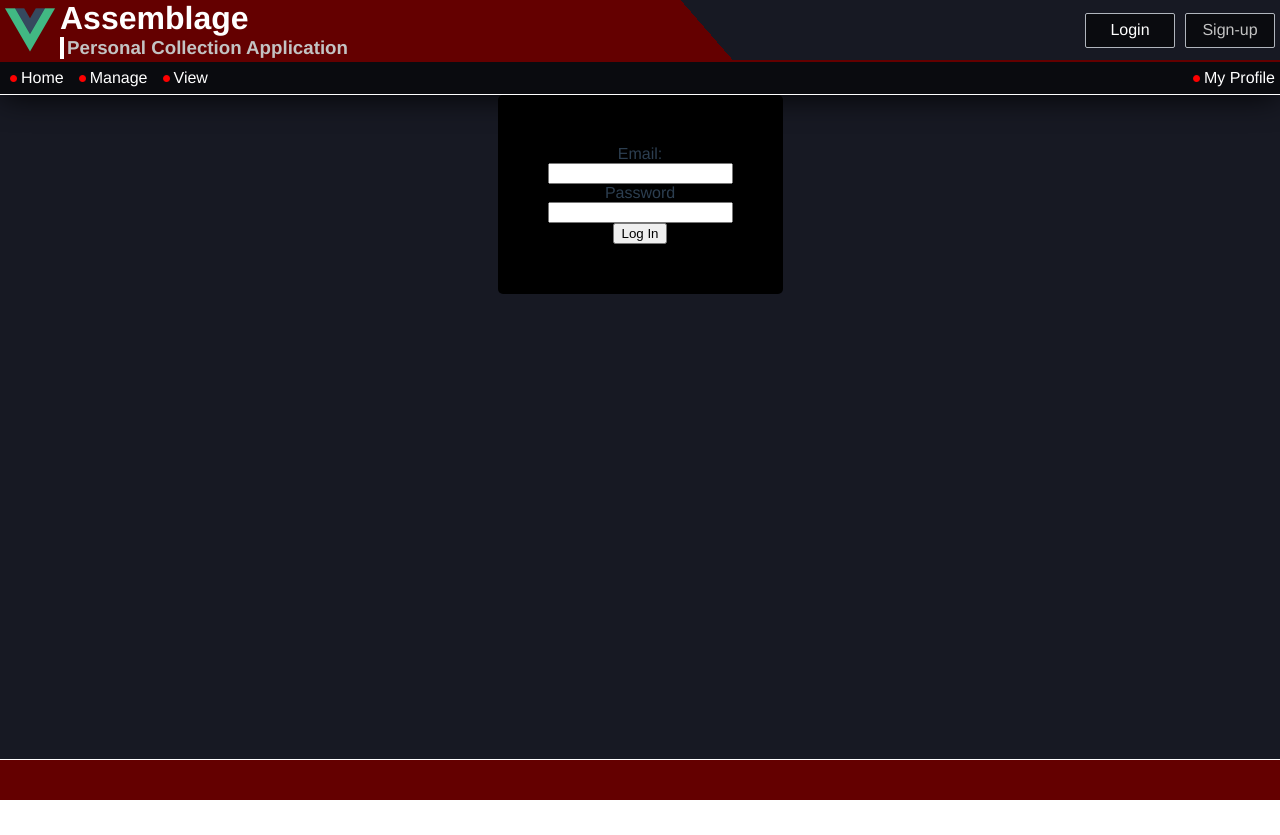
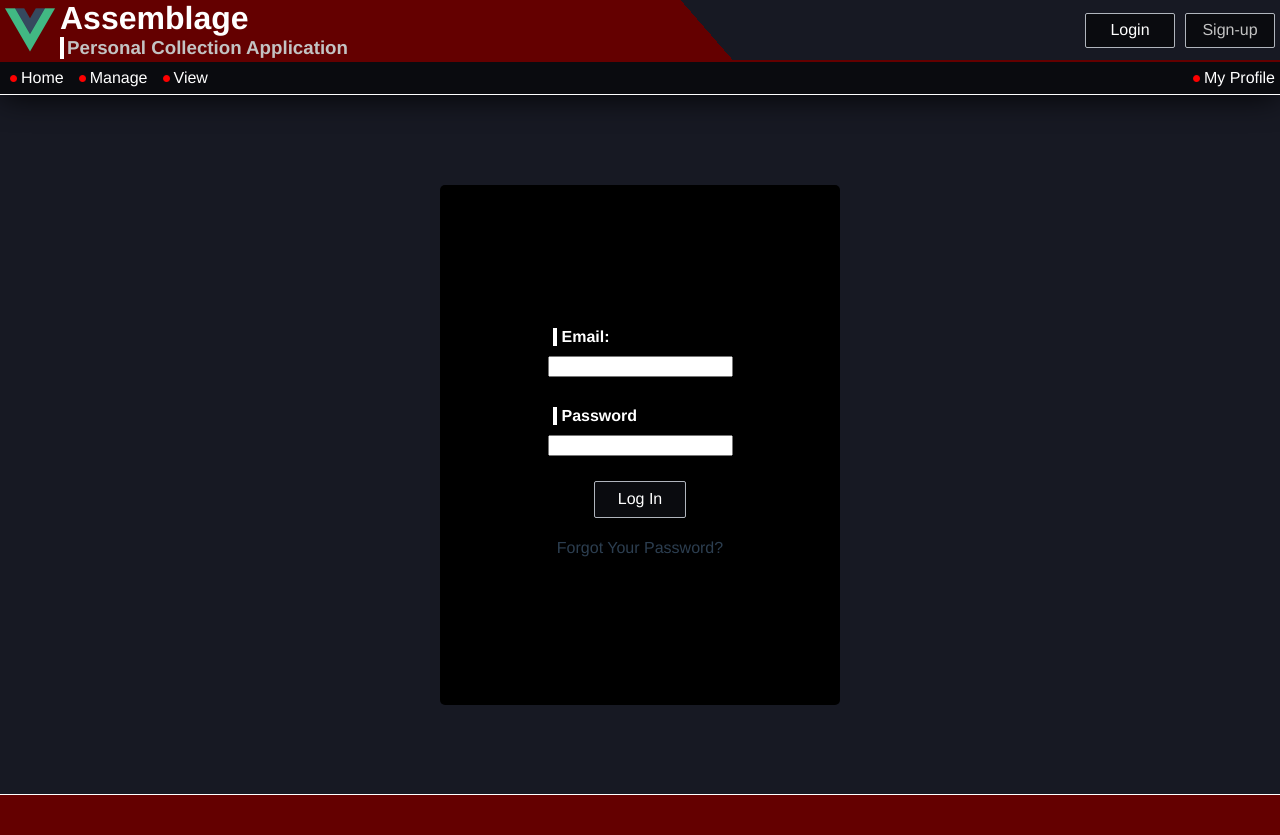
Before and after one commit to Wedbeveloper/assemblage, a Vue app: page /login in a window 1280 px wide. Before the commit the page ends 800 px from the top, so only its background shows below. Built offline with nearby package versions, Linux system fonts and the light colour scheme.

Commit message:
modified:   src/App.vue 	modified:   src/components/content/ConsoleMember.vue 	modified:   src/views/Login.vue 	modified:   src/views/Manage.vue

```diff
--- a/src/App.vue
+++ b/src/App.vue
@@ -1,7 +1,7 @@
 <template>
   <HeaderComponent class="header"/>
   <div class="content">
-    <router-view :user=this.userInfo :consoles=this.userConsoles :games=this.userGames :token=this.userToken @emitInfo="getUserInfo"/>
+    <router-view :user=this.userInfo :consoles=this.userConsoles :games=this.userGames :token=this.userToken @emitInfo="getUserInfo" :key="$route.fullPath"/>
   </div>
   <FooterComponent class="footer"/>
 </template>
--- a/src/components/content/ConsoleMember.vue
+++ b/src/components/content/ConsoleMember.vue
@@ -1,6 +1,6 @@
 <template>
     <div @click="$emit('get-selected-console', this.emittedAttributes)" class="list-member-wrapper">
-        <div class="console-logo">Image</div>
+        <img class="console-logo" :src="this.consoleLogo"/>
         <p class="console-name">{{ consoleName }}</p>
         <div class="delete-button-wrapper">
 
@@ -56,8 +56,7 @@ export default {
   color: white;
 }
 .console-logo {
-    flex: 1;
-    width: 100%;
+    width:20%;
 }
 .console-name {
     flex: 3;
--- a/src/views/Login.vue
+++ b/src/views/Login.vue
@@ -1,14 +1,18 @@
 <template>
     <div class="form-wrapper">
       <div class="input-wrapper">
-          <label for="email-input">Email:</label>
+        <div class="cred-wrapper">
+          <label for="email-input"><h4>Email:</h4></label>
           <input type="email" name="email-input" v-model="email">
+        </div>
+        <div class="cred-wrapper">
+          <label for="password-input"><h4>Password</h4></label>
+          <input type="password" name="password-input" v-model="password">
+        </div>
+          <div @click="(login())" role="button" class="login-button"><p class="sign-up">Log In</p></div>
+          <div class="forgot-password-wrapper"><p>Forgot Your Password?</p></div>
+      </div>
 
-          <label for="password-input">Password</label>
-          <input type="password" name="password-input" v-model="password">
-
-          <button @click="(login())">Log In</button>
-      </div>
     </div>
 </template>
 
@@ -72,7 +76,7 @@ export default {
     flex-direction: column;
     align-items: center;
     justify-content: center;
-    height: 100%;
+    height: 700px;
 }
 .input-wrapper {
     display: flex;
@@ -82,5 +86,43 @@ export default {
     background-color: black;
     padding: 50px;
     border-radius: 5px;
+    height: 60%;
+    width: 300px;
+}
+.cred-wrapper{
+  display: flex;
+  flex-direction: column;
+  margin-bottom: 20px;
+
+}
+h4 {
+  margin: 2px;
+  text-align: left;
+  border-left: 4px solid white;
+  margin-left: 5px;
+  margin-top: 10px;
+  margin-bottom: 10px;
+  padding-left: 5px;
+  color: white;
+}
+.login-button {
+    display: flex;
+    justify-content: center;
+    align-items: center;
+    background-color: #0a0b0f;
+    margin: 5px;
+    height: 35px;
+    min-width: 90px;
+    border: 1px solid #b0b5bd;
+    border-radius: 2px;
+}
+.login-button:hover {
+    background-color: #640000;
+    cursor: pointer;
+}
+.login-button p {
+    margin: 0;
+    text-align: center;
+    color: white;
 }
 </style>
--- a/src/views/Manage.vue
+++ b/src/views/Manage.vue
@@ -5,15 +5,18 @@
       <div class="input-wrapper">
         <h4>Add Console</h4>
         <div class="interactables">
-            <input v-model="this.consoleInput" class="text-box" type="text"/>
-            <div role="button" class="add-button">Add</div>
+            <input v-model="this.consoleInput" @keyup="this.searchForConsole(this.consoleInput)" class="text-box" type="text"/>
+            <div id="search-list-console-container" class="search-list-console-container">
+              <p @click="this.setConsoleTextValAndHide(value.name, 'search-list-console-container')" class="search-list-member" v-for="value in idgbConsoleResponse" :key="value.id">{{ value.name }}</p>
+            </div>
+            <div @click="this.setCurrentConsoleThenAdd(this.consoleInput)" role="button" class="add-button">Add</div>
         </div>
       </div>
       <div class="list-container-wrapper">
         <div class="list-container">
           <h4>Consoles</h4>
           <div class="list-box">
-            <ConsoleMember v-for="value in consoles" :key="value.id" :console="value" @get-selected-console="setCurrentConsole"/>
+            <ConsoleMember v-for="value in consolesInList" :key="value.id" :console="value" @get-selected-console="setCurrentConsoleGames"/>
           </div>
         </div>
       </div>
@@ -23,8 +26,8 @@
         <h4>Add Game</h4>
           <div class="interactables">
             <input v-model="this.gameInput" @keyup="this.searchForGame(this.gameInput)" class="text-box" type="text"/>
-            <div id="search-list-container" class="search-list-container">
-              <p class="search-list-member" v-for="value in idgbResponse" :key="value.id">{{ value.name }}</p>
+            <div id="search-list-game-container" class="search-list-game-container">
+              <p @click="this.setGameTextValAndHide(value.name, 'search-list-game-container')" class="search-list-member" v-for="value in idgbGameResponse" :key="value.id">{{ value.name }}</p>
             </div>
 
             <div role="button" class="add-button">Add</div>
@@ -36,7 +39,6 @@
           <div class="list-box">
             <template v-for="value in games" :key="value.id">
               <GameMember v-if="value['belongs-to-console'] == this.currentConsoleId" :game="value"/>
-
             </template>
           </div>
         </div>
@@ -60,6 +62,7 @@ export default {
   },
   data() {
     return {
+      consolesInList: this.consoles,
       currentConsoleName: '',
       currentConsoleId: 0,
       testThing: '',
@@ -67,44 +70,121 @@ export default {
       gameInput: '',
       idgbClientId: 'di4ew7ow32kxxcgie9bzbfc0ear8u5',
       idgbResponse: {},
+      idgbGameResponse: {},
+      idgbConsoleResponse: {},
       idgbCreds: {
         access_token: "zan1k18v95233iy51sq6c15dlk8a53",
         expires_in: 4802039,
         token_type: "bearer"
-      }
+      },
+      addedGame: {},
+      addedConsole: {},
     }
   },
   methods: {
-    setCurrentConsole(passedConsole) {
+    setCurrentConsoleGames(passedConsole) {
       this.currentConsoleName = passedConsole.name;
       this.currentConsoleId = passedConsole.id;
       this.testThing = this.games[0];
       console.log(this.testThing["belongs-to-console"])
     },
+    searchForConsole(consoleInput) {
+      let requestAuthHeader = {['Client-ID']: this.idgbClientId, Authorization:'Bearer zan1k18v95233iy51sq6c15dlk8a53'}
+      console.log(requestAuthHeader)
+      axios.post('http://localhost:8080/https://api.igdb.com/v4/platforms', 'search "' + consoleInput + '"; fields name;', {
+        headers: requestAuthHeader
+      })
+      .then(response => this.handleIdgbConsoleReturn(response.data)).catch((error) => console.log(error))
+      console.log(consoleInput)
+      console.log('search "' + consoleInput + '"; fields name;')
+      let currentContainer = document.getElementById('search-list-console-container')
+      this.controlBorder(consoleInput, currentContainer);
+      if(currentContainer.style.display !== 'flex') {
+        currentContainer.style.display = 'flex';
+      }
+    },
     searchForGame(gameInput) {
       let requestAuthHeader = {['Client-ID']: this.idgbClientId, Authorization:'Bearer zan1k18v95233iy51sq6c15dlk8a53'}
       console.log(requestAuthHeader)
-      axios.post('http://localhost:8080/https://api.igdb.com/v4/games', 'search "' + this.gameInput + '"; fields name;', {
+      axios.post('http://localhost:8080/https://api.igdb.com/v4/games', 'search "' + gameInput + '"; fields name, cover;', {
         headers: requestAuthHeader
       })
-      .then(response => this.handleIdgbReturn(response.data)).catch((error) => console.log(error))
+      .then(response => this.handleIdgbGameReturn(response.data)).catch((error) => console.log(error))
       console.log(gameInput)
-      console.log('search "' + this.gameInput + '"; fields name;')
-      this.controlBorder(this.gameInput);
+      console.log('search "' + gameInput + '"; fields name;')
+      let currentContainer = document.getElementById('search-list-game-container')
+      this.controlBorder(gameInput, currentContainer);
+      if(currentContainer.style.display !== 'flex') {
+        currentContainer.style.display = 'flex';
+      }
+    },
+    handleIdgbConsoleReturn(res) {
+      this.idgbConsoleResponse = res;
+      console.log("Returned Consoles: " + this.idgbConsoleResponse)
+    },
+    handleIdgbGameReturn(res) {
+      this.idgbGameResponse = res;
+      console.log("Returned Games: " + this.idgbGameResponse)
+    },
+    controlBorder(input, container) {
+      if (input != '') {
+        container.style.border = '1px solid white';
+      }
+      else {
+        container.style.border = 'none';
+      }
+    },
+    setGameTextValAndHide(selectedText, container) {
+      this.gameInput = selectedText;
+      document.getElementById(container).style.display = 'none';
+    },
+    setConsoleTextValAndHide(selectedText, container) {
+      this.consoleInput = selectedText;
+      document.getElementById(container).style.display = 'none';
+    },
+    setCurrentConsoleThenAdd(consoleName){
+      console.log("console name: " + consoleName)
+      let requestAuthHeader = {['Client-ID']: this.idgbClientId, Authorization:'Bearer zan1k18v95233iy51sq6c15dlk8a53'}
+      axios.post('http://localhost:8080/https://api.igdb.com/v4/platforms', 'search "' + consoleName + '"; fields name, platform_logo, slug;', {
+        headers: requestAuthHeader
+      })
+      .then(response => this.handleAddedConsoleReturn(response.data)).catch((error) => console.log(error))
 
     },
-    handleIdgbReturn(res) {
-      this.idgbResponse = res;
-      console.log(this.idgbResponse)
+    handleAddedConsoleReturn(res) {
+      this.addedConsole = res[0];
+      this.getConsoleLogo(this.addedConsole.platform_logo)
+      console.log("Console logo: " + this.addedConsole.platform_logo)
+      console.log(JSON.stringify(this.addedConsole))
     },
-    controlBorder(gameInput) {
-      let searchListContainer = document.getElementById('search-list-container');
-      if (gameInput != '') {
-        searchListContainer.style.border = '1px solid white';
+    getConsoleLogo(logoID) {
+      let request = "'fields url; where id = " + logoID + ";'"
+      let requestAuthHeader = {['Client-ID']: this.idgbClientId, Authorization:'Bearer zan1k18v95233iy51sq6c15dlk8a53'}
+      axios.post('http://localhost:8080/https://api.igdb.com/v4/platform_logos', request , {
+        headers: requestAuthHeader
+      })
+      .then(response => this.setPlatformLogoAndAdd(response.data)).catch((error) => console.log(error))
+      console.log(request)
+    },
+
+    setPlatformLogoAndAdd(res) {
+      this.addedConsole.logo = res[0].url;
+      console.log("Added console attributes: " + JSON.stringify(this.addedConsole))
+      console.log("Current User: " + JSON.stringify(this.user))
+
+      let consoleToSend = {
+        'belongs-to-user': this.user.id,
+        name: this.addedConsole.name,
+        logo: this.addedConsole.logo,
+        slug: this.addedConsole.slug
+
       }
-      else {
-        searchListContainer.style.border = 'none';
-      }
+      let requestAuthHeader = {'content-type':'application/json',Authorization:'Bearer ' + this.token}
+      axios.post('http://localhost:8080/https://api.gooeybonez.com/api/consoles', JSON.stringify(consoleToSend), {
+        headers: requestAuthHeader
+      })
+      .then(response => this.consolesInList.push(response.data)).catch((error) => console.log(error))
+      ;
     }
   }
 }
@@ -186,7 +266,17 @@ h4 {
   color: white;
   border-radius: 2px;
 }
-.search-list-container {
+.search-list-console-container {
+  position: absolute;
+  display: flex;
+  flex-direction: column;
+  background-color: black;
+  min-width: 270px;
+  top: 27px;
+  left: 0;
+  border-radius: 3px;
+}
+.search-list-game-container {
   position: absolute;
   display: flex;
   flex-direction: column;
@@ -204,6 +294,10 @@ h4 {
   padding-top: 5px;
   padding-bottom: 5px;
   border-bottom: 1px dashed grey;
+  cursor: pointer;
+}
+.search-list-member:hover {
+  background-color: grey;
 }
 .add-button {
   display: flex;
```
